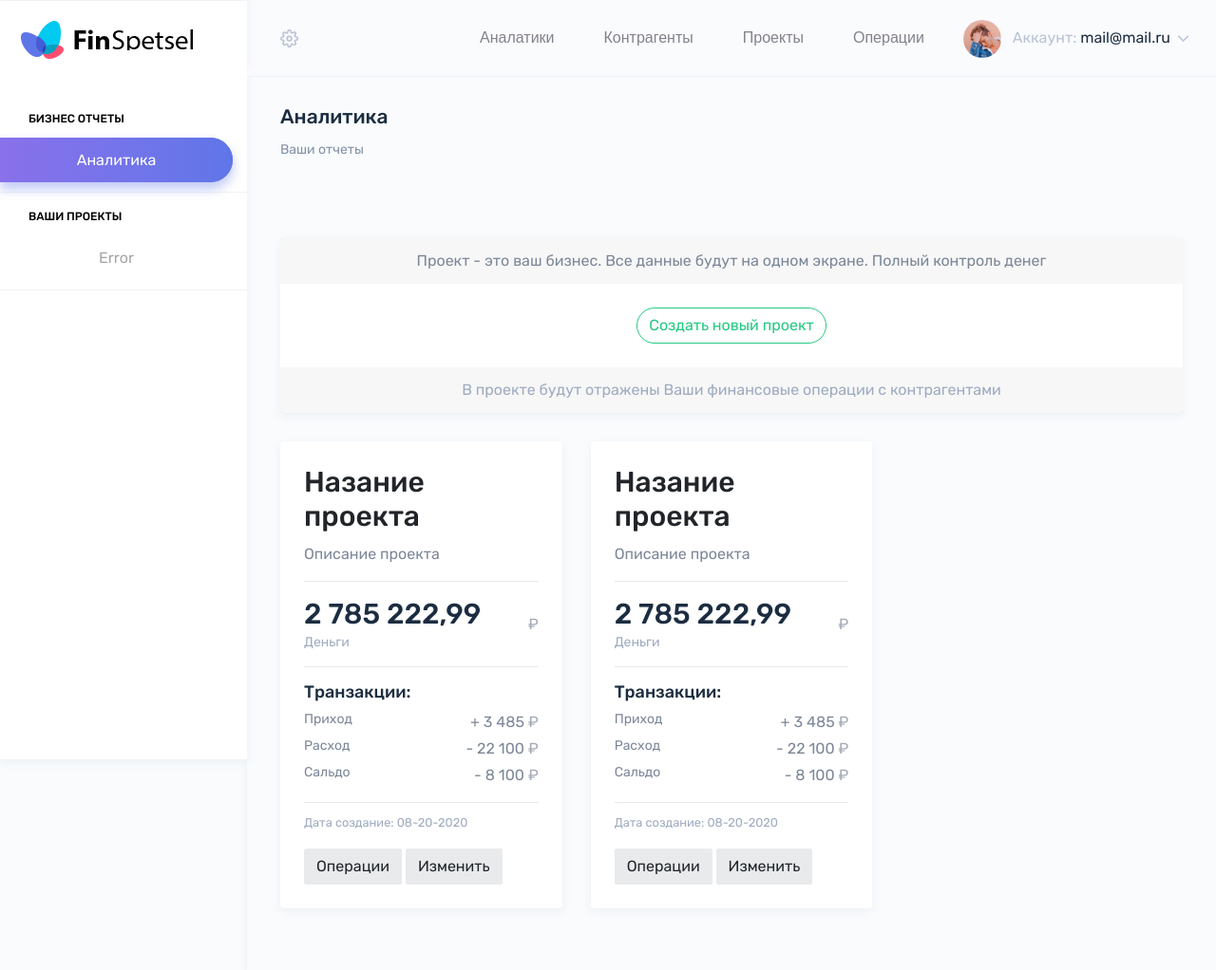
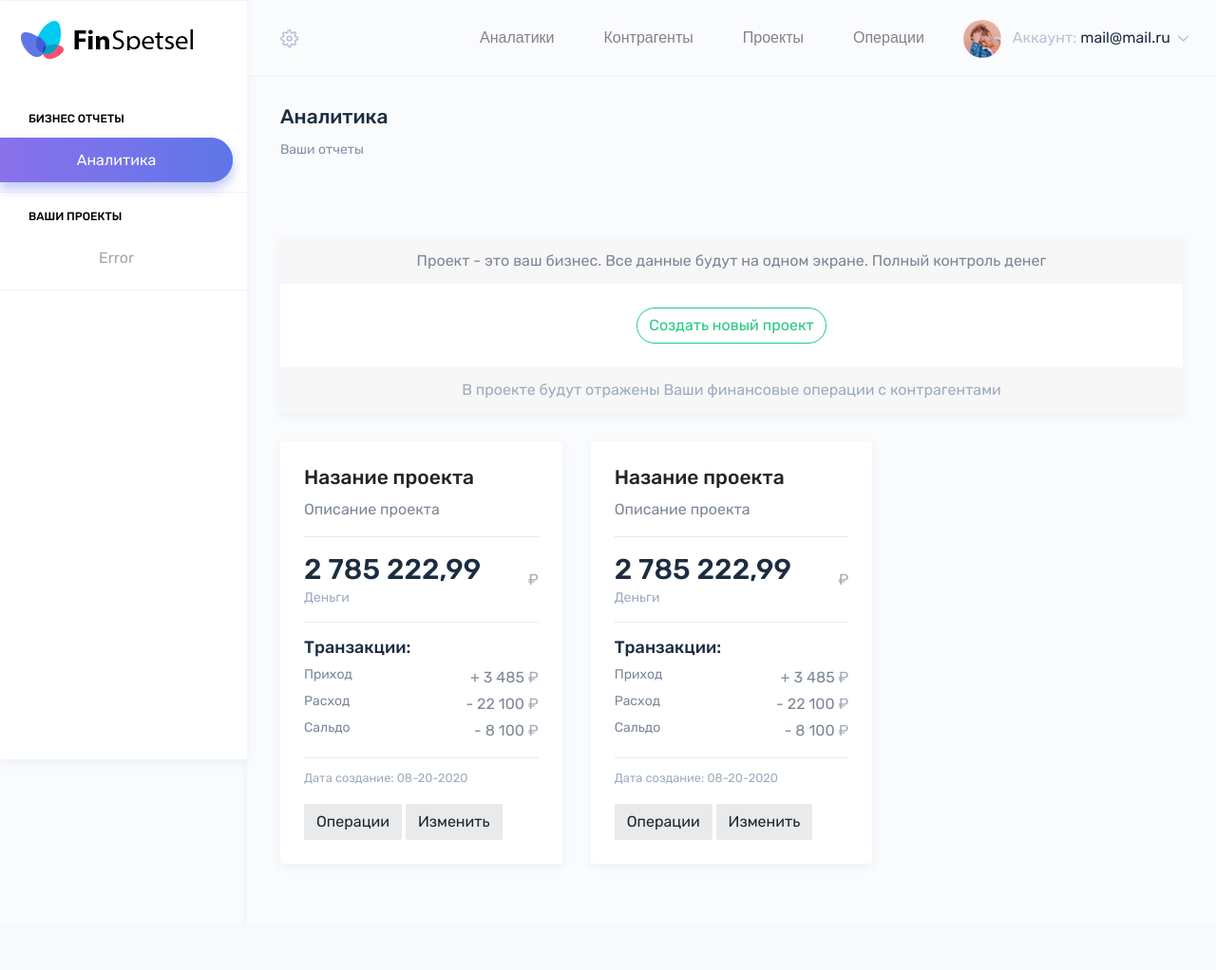
Before and after one commit to MkTverHub/FinsProject, a Spring app: template basicFins/src/main/resources/templates/Fins_Projects_Add.html in a window 1280 px wide. Shown: the whole page at 95% size. After the commit the page ends 885 px from the top, so only its background shows below. Run offline with Thymeleaf, Linux system fonts and the light colour scheme; the template is opened without the code that fills it, so the values that code supplies are empty; some of the project's set-up classes (security, data sources, template engines, error pages and the like) are left out, and stand-ins take their place.

Commit message:
U likimiks

```diff
--- a/basicFins/src/main/resources/templates/Fins_Projects_Add.html
+++ b/basicFins/src/main/resources/templates/Fins_Projects_Add.html
@@ -71,7 +71,7 @@
                     <div class="col-md-4">
                         <div class="card">
                             <div class="card-body">
-                                <h2 class="card-title">Назание проекта</h2>
+                                <h3 class="card-title">Назание проекта</h3>
                                 <p class="card-text">Описание проекта</p>
                                 <div class="dropdown-divider"></div>
                                 <p class="card-text">
@@ -132,7 +132,7 @@
                     <div class="col-md-4">
                         <div class="card">
                             <div class="card-body">
-                                <h2 class="card-title">Назание проекта</h2>
+                                <h3 class="card-title">Назание проекта</h3>
                                 <p class="card-text">Описание проекта</p>
                                 <div class="dropdown-divider"></div>
                                 <p class="card-text">
```
